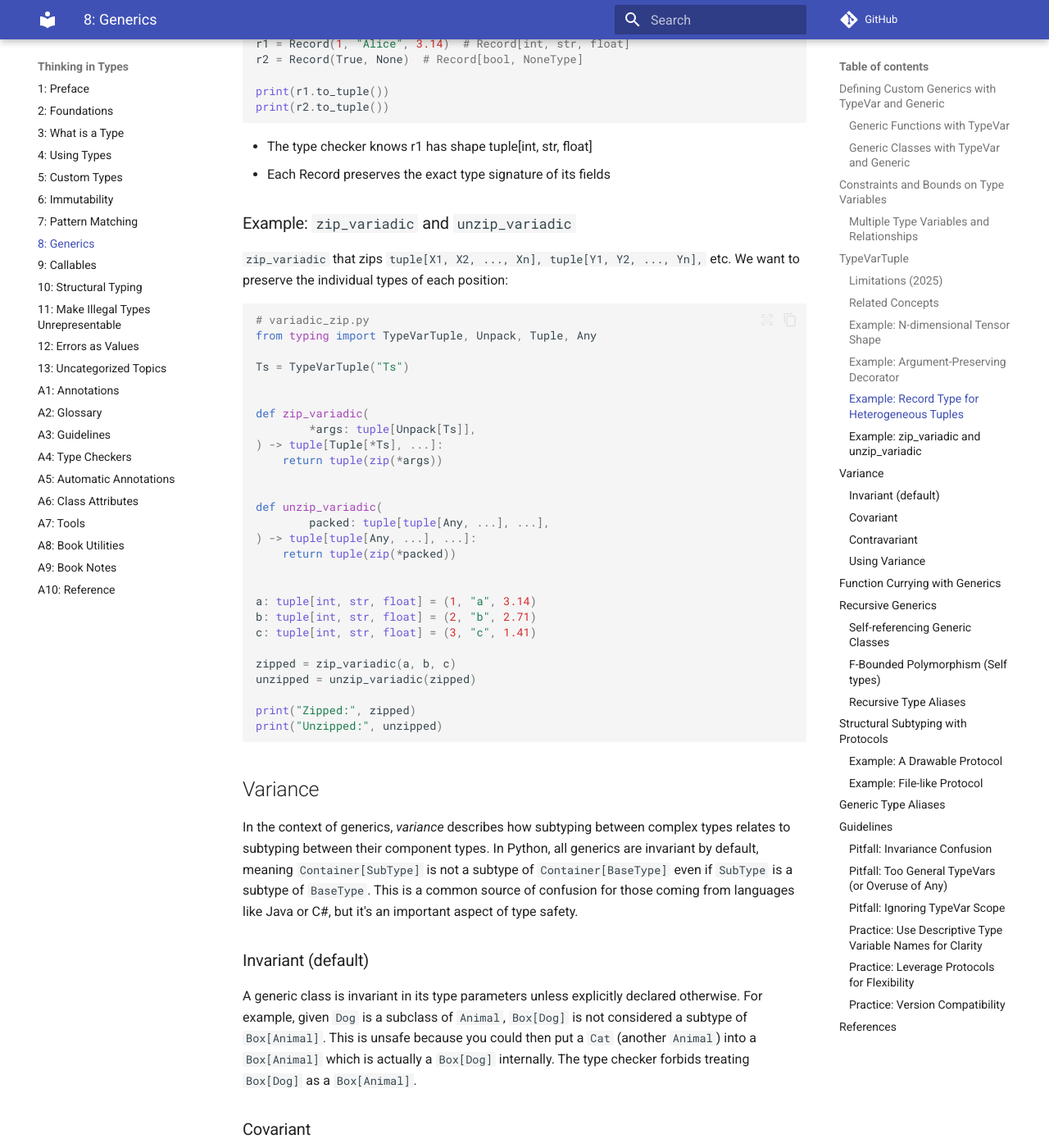
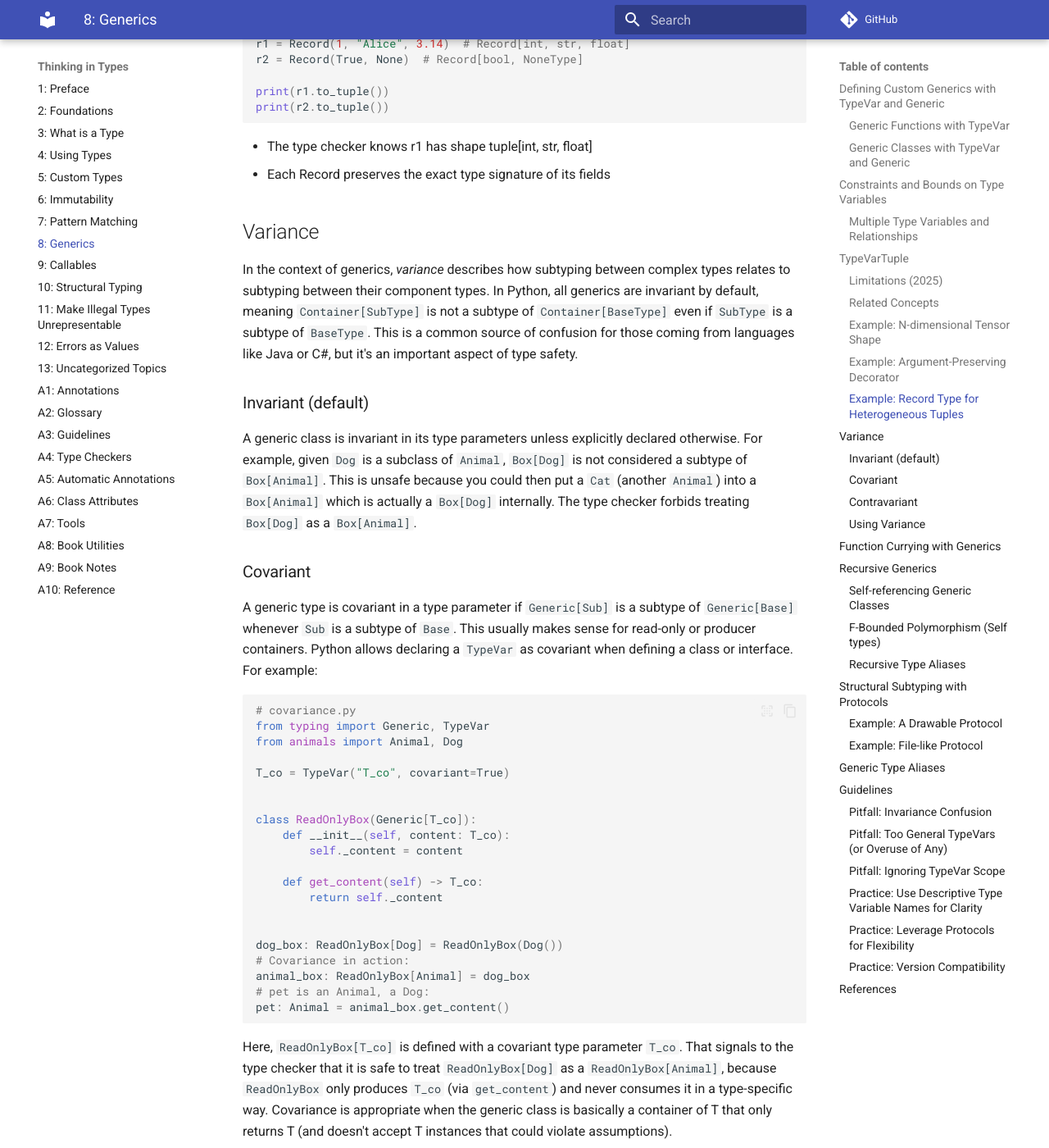
Before and after one commit to ThinkingInTypes/ThinkingInTypes.github.io, an MkDocs documentation site: the page built from Chapters/C08_Generics.md, in a window 1280 px wide and 1400 px high, scrolled down 9661 px. Shown: the whole window at 82% size. Built offline with MkDocs 1.6.1 and Material for MkDocs 9.7.7, drawn with Linux system fonts in a browser that asks for light colours; comment, search, counter and statistics services are not loaded; some of the changed text lies outside the part shown.

````diff
--- a/Chapters/C08_Generics.md
+++ b/Chapters/C08_Generics.md
@@ -260,7 +260,7 @@ t2 = TupleWrapper(
 ```
 
 The type checker tracks the number and types of elements in `*Ts` individually.
-Let's explore TypeVarTuple by implementing a type-safe version of Python's built-in `zip()` function that works on `tuple`s of different types:
+Let's explore `TypeVarTuple` by implementing a type-safe version of Python's built-in `zip()` function that works on `tuple`s of different types:
 
 ```python
 # variadic_zip.py
@@ -448,41 +448,6 @@ print(r2.to_tuple())
 
 - The type checker knows r1 has shape tuple[int, str, float]
 - Each Record preserves the exact type signature of its fields
-
-### Example: `zip_variadic` and `unzip_variadic`
-
-`zip_variadic` that zips `tuple[X1, X2, ..., Xn], tuple[Y1, Y2, ..., Yn],` etc.
-We want to preserve the individual types of each position:
-
-```python
-# variadic_zip.py
-from typing import TypeVarTuple, Unpack, Tuple, Any
-
-Ts = TypeVarTuple("Ts")
-
-
-def zip_variadic(
-        *args: tuple[Unpack[Ts]],
-) -> tuple[Tuple[*Ts], ...]:
-    return tuple(zip(*args))
-
-
-def unzip_variadic(
-        packed: tuple[tuple[Any, ...], ...],
-) -> tuple[tuple[Any, ...], ...]:
-    return tuple(zip(*packed))
-
-
-a: tuple[int, str, float] = (1, "a", 3.14)
-b: tuple[int, str, float] = (2, "b", 2.71)
-c: tuple[int, str, float] = (3, "c", 1.41)
-
-zipped = zip_variadic(a, b, c)
-unzipped = unzip_variadic(zipped)
-
-print("Zipped:", zipped)
-print("Unzipped:", unzipped)
-```
 
 ## Variance
 
````
Also changed, not shown: Chapters/C05_Custom_Types.md (+9 -16 lines), tasks.py (+13 -3 lines), 1 other file.
